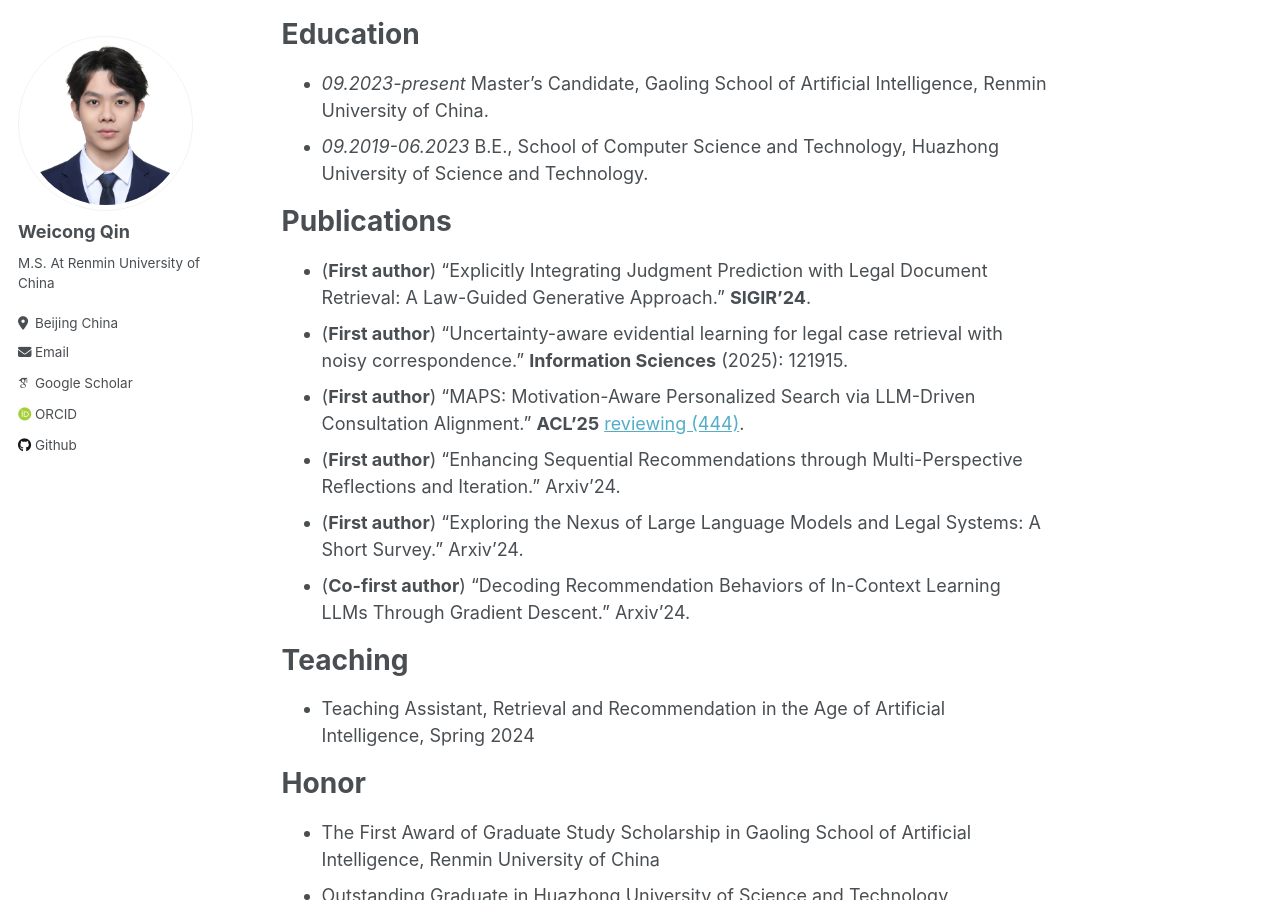
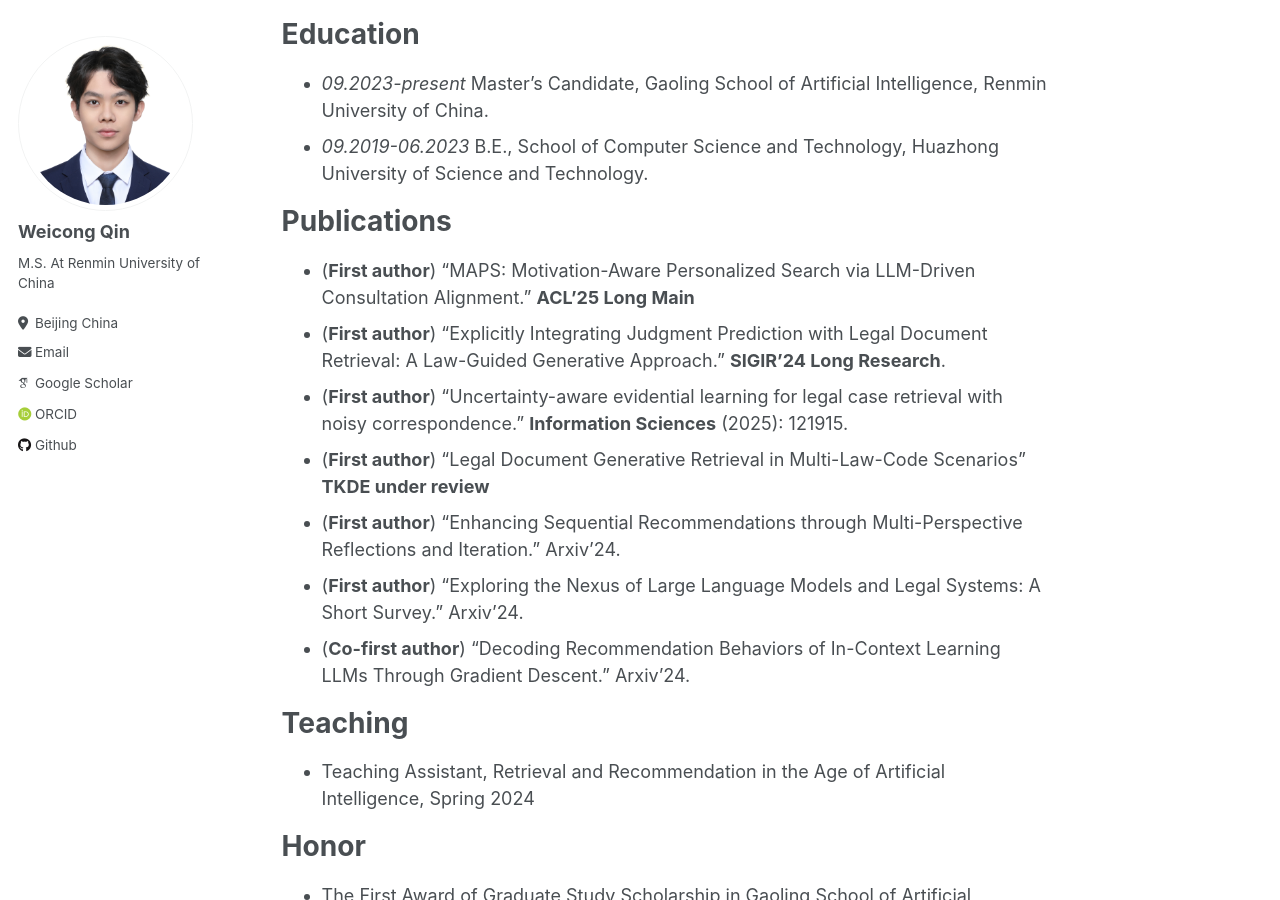
Before and after one commit to E-qin/E-qin.github.io, a Jekyll site: the page built from _pages/about.md, in a window 1280 px wide and 900 px high, scrolled down 324 px. Built offline with Jekyll 4.4.1, drawn with Linux system fonts in a browser that asks for light colours; some web fonts are replaced.

Commit message:
Update about.md

```diff
--- a/_pages/about.md
+++ b/_pages/about.md
@@ -21,12 +21,14 @@ Education
 Publications
 ============
 
-* (**First author**) "Explicitly Integrating Judgment Prediction with Legal Document Retrieval: A Law-Guided Generative Approach." **SIGIR'24**.
+* (**First author**) "MAPS: Motivation-Aware Personalized Search via LLM-Driven Consultation Alignment." **ACL'25 Long Main**
+* (**First author**) "Explicitly Integrating Judgment Prediction with Legal Document Retrieval: A Law-Guided Generative Approach." **SIGIR'24 Long Research**.
 * (**First author**) "Uncertainty-aware evidential learning for legal case retrieval with noisy correspondence." **Information Sciences** (2025): 121915.
-* (**First author**) "MAPS: Motivation-Aware Personalized Search via LLM-Driven Consultation Alignment." **ACL'25** [reviewing (444)](https://openreview.net/forum?id=lDrggbrkOs#discussion).
+* (**First author**) "Legal Document Generative Retrieval in Multi-Law-Code Scenarios" **TKDE under review**
 * (**First author**) "Enhancing Sequential Recommendations through Multi-Perspective Reflections and Iteration." Arxiv'24.
 * (**First author**) "Exploring the Nexus of Large Language Models and Legal Systems: A Short Survey." Arxiv'24.
 * (**Co-first author**) "Decoding Recommendation Behaviors of In-Context Learning LLMs Through Gradient Descent." Arxiv'24.
+
 
 
 
```
